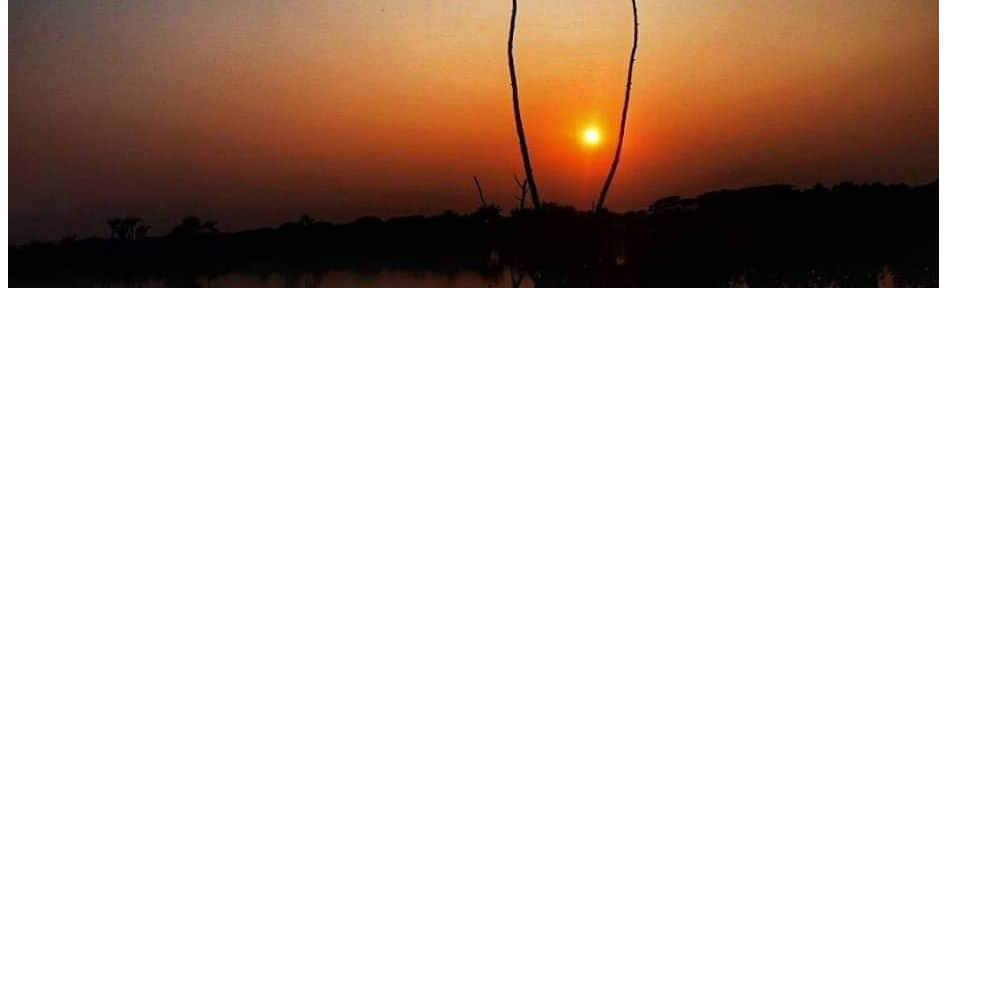
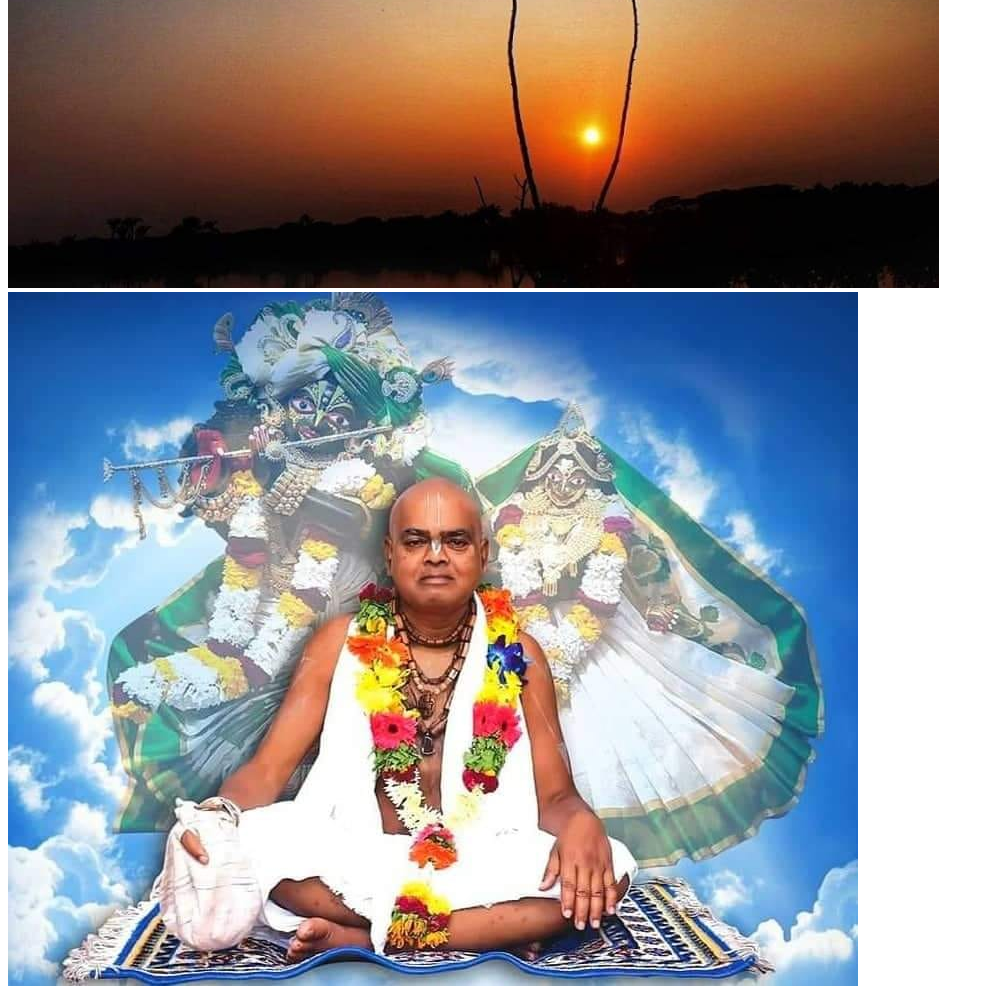
Before and after one commit to kaz17Q/my-second-ripo, a plain HTML site: page index.html in a window 1280 px wide. Shown: the part 1359-2357 px from the top of the page, without its empty margins (0-994 px from the left). Before the commit the page ends 1659 px from the top, so only its background shows below. Drawn offline with Linux system fonts and the light colour scheme.

Commit message:
added image

```diff
--- a/index.html
+++ b/index.html
@@ -16,6 +16,7 @@
     <p> i am coading coading and coading</p>
     <img src="mother.jpg" alt="">
     <img src="senery.jpg" alt="">
+    <img src="folder/guru.jpg" alt="">
 
 </body>
 </html>
```
Also changed, not shown: folder/guru.jpg (added).
